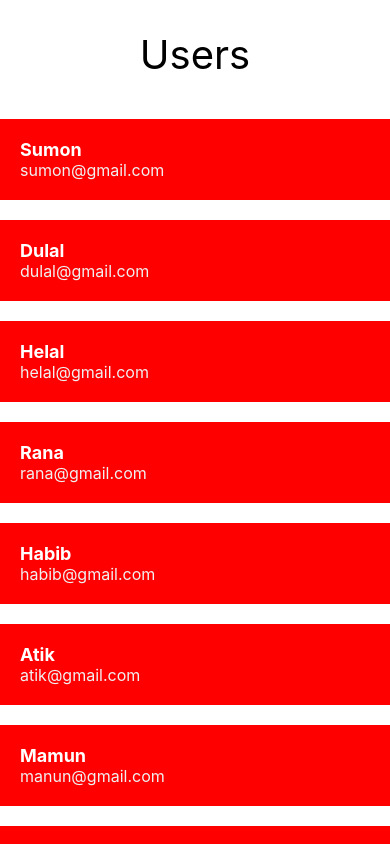
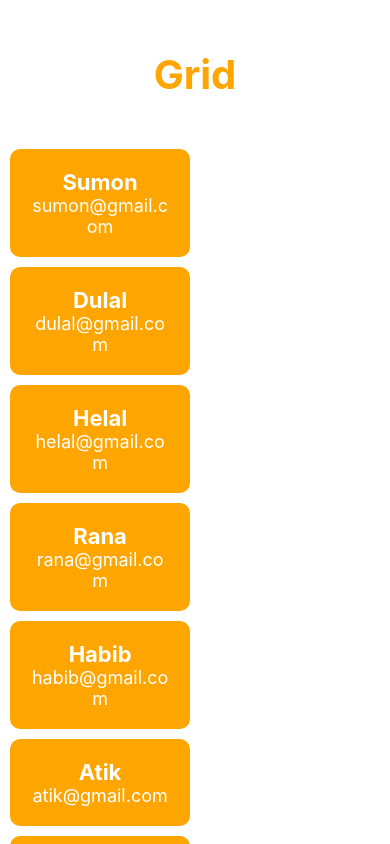
Before and after one commit to nuruddin-osman/react-native-practice, a React Native app: screen / in a window 390 px wide. Built offline with nearby package versions, Linux system fonts and the light colour scheme.

Commit message:
Grid with map() & ScrollView

```diff
--- a/App.jsx
+++ b/App.jsx
@@ -5,6 +5,7 @@ import FlatListScreen from './src/components/FlatListScreen';
 import SectionListScreen from './src/components/SectionListScreen';
 import Login from './src/components/Login';
 import ContactsScreen from './src/screens/contacts/ContactsScreen';
+import Grid from './src/components/Grid';
 
 const App = () => {
   return (
@@ -19,7 +20,8 @@ const App = () => {
         <FlatListScreen />
         <SectionListScreen /> */}
         {/* <Login /> */}
-        <ContactsScreen />
+        {/* <ContactsScreen /> */}
+        <Grid />
       </View>
     </ScrollView>
   );
--- /dev/null
+++ b/src/components/Grid.jsx
@@ -0,0 +1,58 @@
+import { View, Text, ScrollView, StyleSheet } from 'react-native';
+import React from 'react';
+import { data } from '../screens/contacts/contactsUaer';
+
+const Grid = () => {
+  return (
+    <View style={styles.mainContainer}>
+      <Text style={styles.heading}>Grid</Text>
+      <ScrollView contentContainerStyle={styles.container}>
+        {data.map(item => (
+          <View key={item.id} style={styles.wrapper}>
+            <Text style={styles.names}>{item.name}</Text>
+            <Text style={styles.emails}>{item.email}</Text>
+          </View>
+        ))}
+      </ScrollView>
+    </View>
+  );
+};
+
+const styles = StyleSheet.create({
+  heading: {
+    fontSize: 40,
+    fontWeight: 'bold',
+    color: 'orange',
+    textAlign: 'center',
+    marginVertical: 50,
+  },
+  mainContainer: {
+    flex: 1,
+  },
+  container: {
+    display: 'flex',
+    flexDirection: 'row',
+    flexWrap: 'wrap',
+    gap: 10,
+    paddingHorizontal: 10,
+  },
+  wrapper: {
+    backgroundColor: 'orange',
+    padding: 20,
+    borderRadius: 10,
+    width: '48.7%',
+  },
+  names: {
+    color: 'white',
+    fontSize: 22,
+    fontWeight: 'bold',
+    textAlign: 'center',
+  },
+  emails: {
+    color: 'white',
+    fontSize: 18,
+    textAlign: 'center',
+  },
+});
+
+export default Grid;
--- a/src/screens/contacts/contactsUaer.js
+++ b/src/screens/contacts/contactsUaer.js
@@ -10,4 +10,8 @@ export const data = [
   { id: 9, name: 'Razzak', email: 'razzak@gmail.com' },
   { id: 10, name: 'Read', email: 'read@gmail.com' },
   { id: 12, name: 'Hassan', email: 'hassan@gmail.com' },
+  { id: 13, name: 'Foysl', email: 'foysl@gmail.com' },
+  { id: 14, name: 'Razzak', email: 'razzak@gmail.com' },
+  { id: 15, name: 'Read', email: 'read@gmail.com' },
+  { id: 16, name: 'Hassan', email: 'hassan@gmail.com' },
 ];
```
